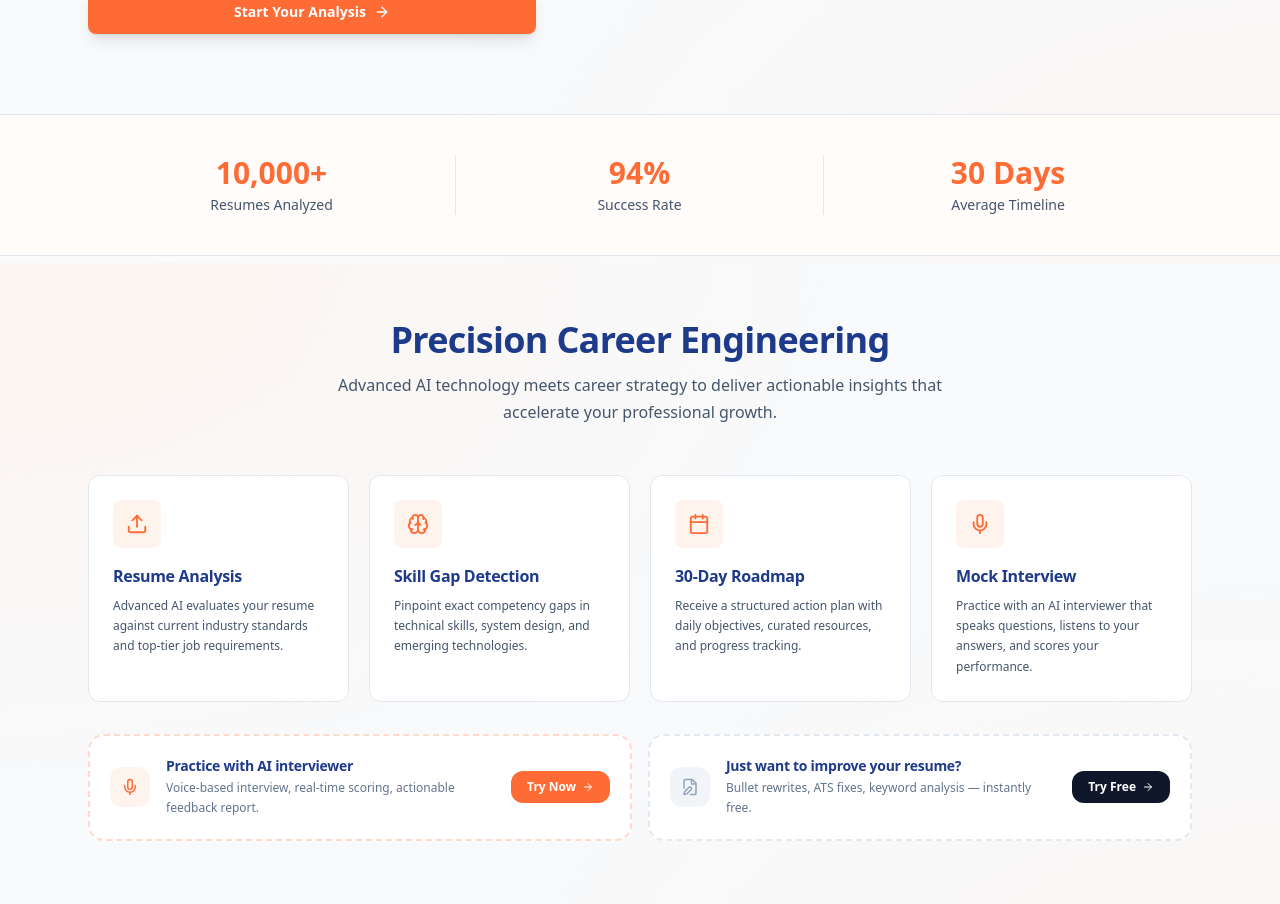
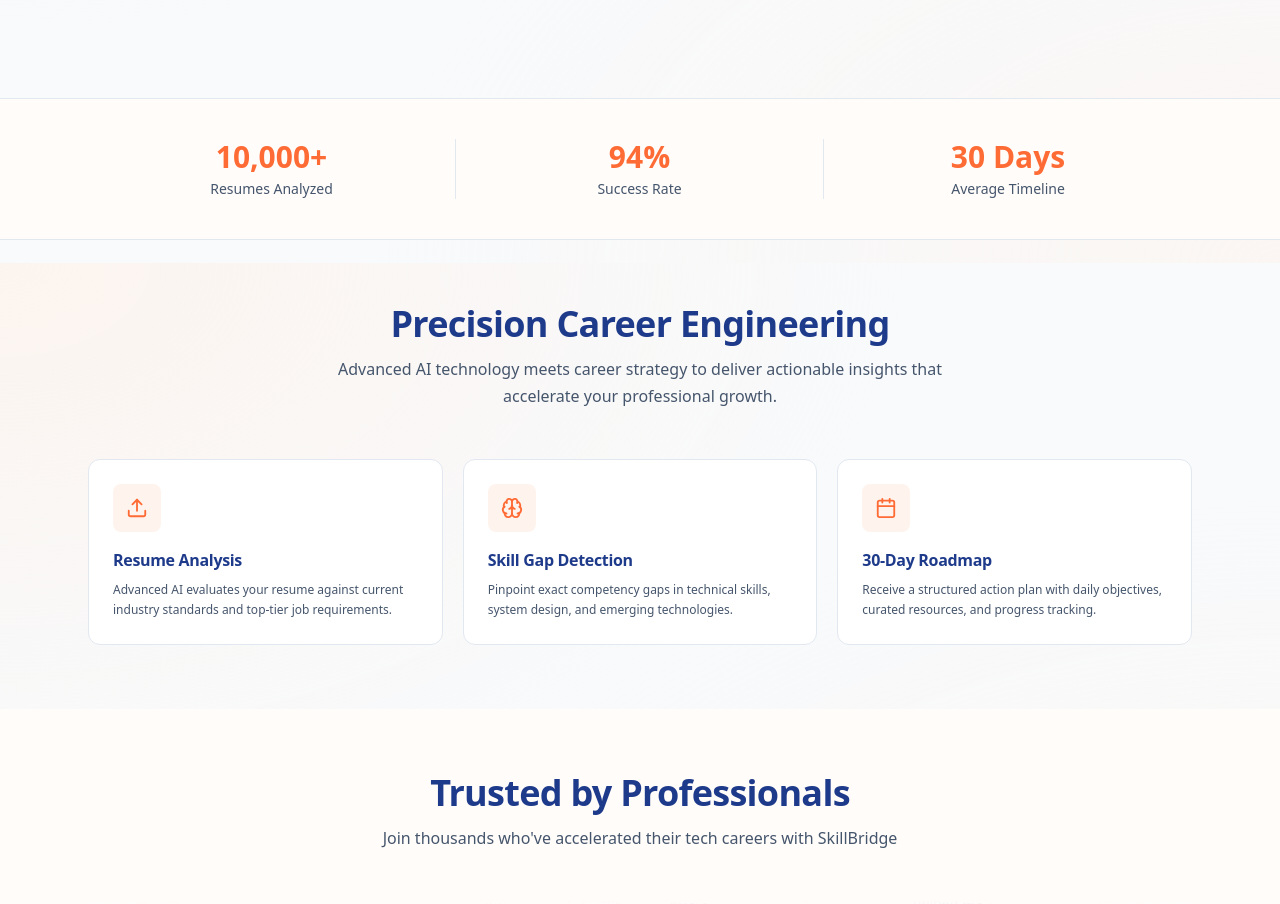
Before and after one commit to gauravag18/SkillBridge, a Next.js app: page / in a window 1280 px wide. Shown: the part 537-1441 px from the top of the page. Built offline with nearby package versions, Linux system fonts and the light colour scheme; grey boxes are pictures that could not be loaded.

Commit message:
home page mock interview page connection removed

```diff
--- a/app/page.tsx
+++ b/app/page.tsx
@@ -343,23 +343,14 @@ export default function Home() {
                     <FileEdit size={15} className="mr-2 shrink-0" />
                     Improve Resume
                   </Link>
-
-                  <button
-                    onClick={() => setShowModal(true)}
-                    className="group inline-flex items-center justify-center px-4 py-3 bg-white text-slate-700 font-semibold rounded-lg border-2 border-slate-200 hover:border-[#ff6b35] hover:text-[#ff6b35] transition-all text-sm"
-                  >
-                    <Mic size={15} className="mr-2 shrink-0" />
-                    Mock Interview
-                  </button>
-                </div>
-
-                <Link
+<Link
                   href="/onboard"
                   className="group w-full inline-flex items-center justify-center px-6 py-3 bg-[#ff6b35] text-white font-bold rounded-lg transition-all text-sm shadow-lg hover:shadow-xl hover:-translate-y-0.5"
                 >
                   Start Your Analysis
                   <ArrowRight className="ml-2 group-hover:translate-x-1 transition-transform" size={16} />
                 </Link>
+                </div>
               </div>
 
             </div>
@@ -394,7 +385,7 @@ export default function Home() {
       </section>
 
       {/* Stats */}
-      <section className="py-10 border-y border-slate-200 bg-[#fffcfa]">
+      <section className="py-10 border-y border-slate-200 bg-[#fffcfa] mt-10">
         <div className="max-w-6xl mx-auto px-4 lg:px-6">
           <div className="grid md:grid-cols-3 divide-y md:divide-y-0 md:divide-x divide-slate-200">
             {[
@@ -421,12 +412,11 @@ export default function Home() {
             </p>
           </div>
 
-          <div className="grid md:grid-cols-2 lg:grid-cols-4 gap-5">
+          <div className="grid md:grid-cols-2 lg:grid-cols-3 gap-5">
             {[
               { icon: Upload,    title: "Resume Analysis",       desc: "Advanced AI evaluates your resume against current industry standards and top-tier job requirements." },
               { icon: Brain,     title: "Skill Gap Detection",   desc: "Pinpoint exact competency gaps in technical skills, system design, and emerging technologies." },
               { icon: Calendar,  title: "30-Day Roadmap",        desc: "Receive a structured action plan with daily objectives, curated resources, and progress tracking." },
-              { icon: Mic,       title: "Mock Interview",        desc: "Practice with an AI interviewer that speaks questions, listens to your answers, and scores your performance." },
             ].map((item, i) => (
               <div key={i} className="group bg-white rounded-xl p-6 border border-slate-200 hover:border-[#ff6b35]/40 hover:shadow-xl transition-all duration-300 hover:-translate-y-1">
                 <div className="w-12 h-12 rounded-lg bg-[#fff3ed] flex items-center justify-center mb-4 group-hover:bg-[#ffebe1] transition-colors">
@@ -436,41 +426,6 @@ export default function Home() {
                 <p className="text-slate-600 leading-relaxed text-xs">{item.desc}</p>
               </div>
             ))}
-          </div>
-
-          {/* Callout strip */}
-          <div className="mt-8 grid sm:grid-cols-2 gap-4">
-            <div className="p-5 bg-white border-2 border-dashed border-[#ff6b35]/25 rounded-2xl flex items-center gap-4">
-              <div className="h-10 w-10 rounded-xl bg-[#fff3ed] flex items-center justify-center shrink-0">
-                <Mic size={18} className="text-[#ff6b35]" />
-              </div>
-              <div className="flex-1">
-                <h3 className="font-bold text-slate-900 text-sm mb-0.5">Practice with AI interviewer</h3>
-                <p className="text-xs text-slate-500 leading-relaxed">Voice-based interview, real-time scoring, actionable feedback report.</p>
-              </div>
-              <button
-                onClick={() => setShowModal(true)}
-                className="shrink-0 inline-flex items-center gap-1.5 px-4 py-2 bg-[#ff6b35] text-white font-semibold rounded-xl text-xs hover:bg-[#e55a28] hover:shadow-lg transition-all"
-              >
-                Try Now <ArrowRight size={12} />
-              </button>
-            </div>
-
-            <div className="p-5 bg-white border-2 border-dashed border-slate-200 rounded-2xl flex items-center gap-4">
-              <div className="h-10 w-10 rounded-xl bg-slate-100 flex items-center justify-center shrink-0">
-                <FileEdit size={18} className="text-slate-400" />
-              </div>
-              <div className="flex-1">
-                <h3 className="font-bold text-slate-900 text-sm mb-0.5">Just want to improve your resume?</h3>
-                <p className="text-xs text-slate-500 leading-relaxed">Bullet rewrites, ATS fixes, keyword analysis — instantly free.</p>
-              </div>
-              <Link
-                href="/resume-improve"
-                className="shrink-0 inline-flex items-center gap-1.5 px-4 py-2 bg-slate-900 text-white font-semibold rounded-xl text-xs hover:bg-slate-700 transition-all"
-              >
-                Try Free <ArrowRight size={12} />
-              </Link>
-            </div>
           </div>
         </div>
       </section>
```
